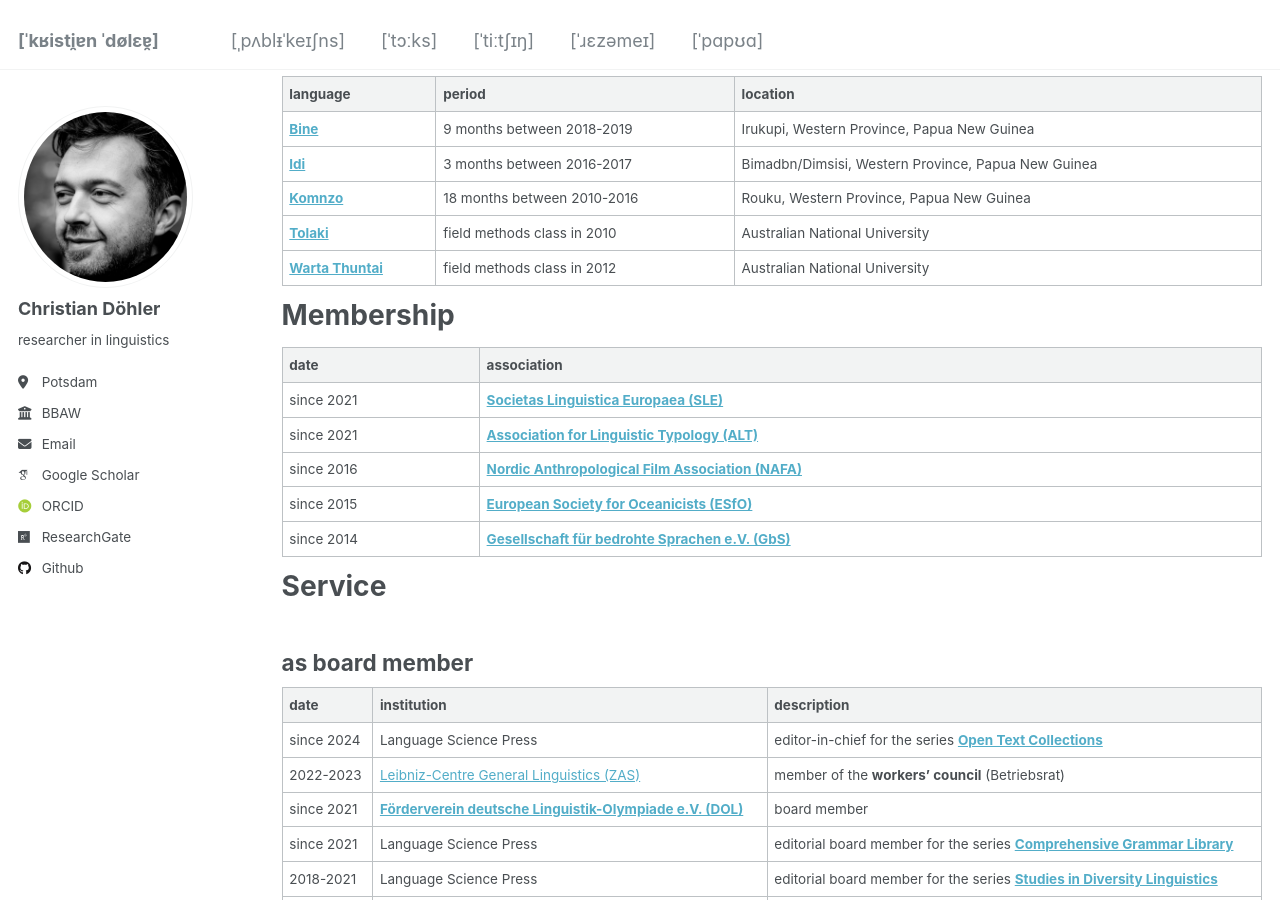
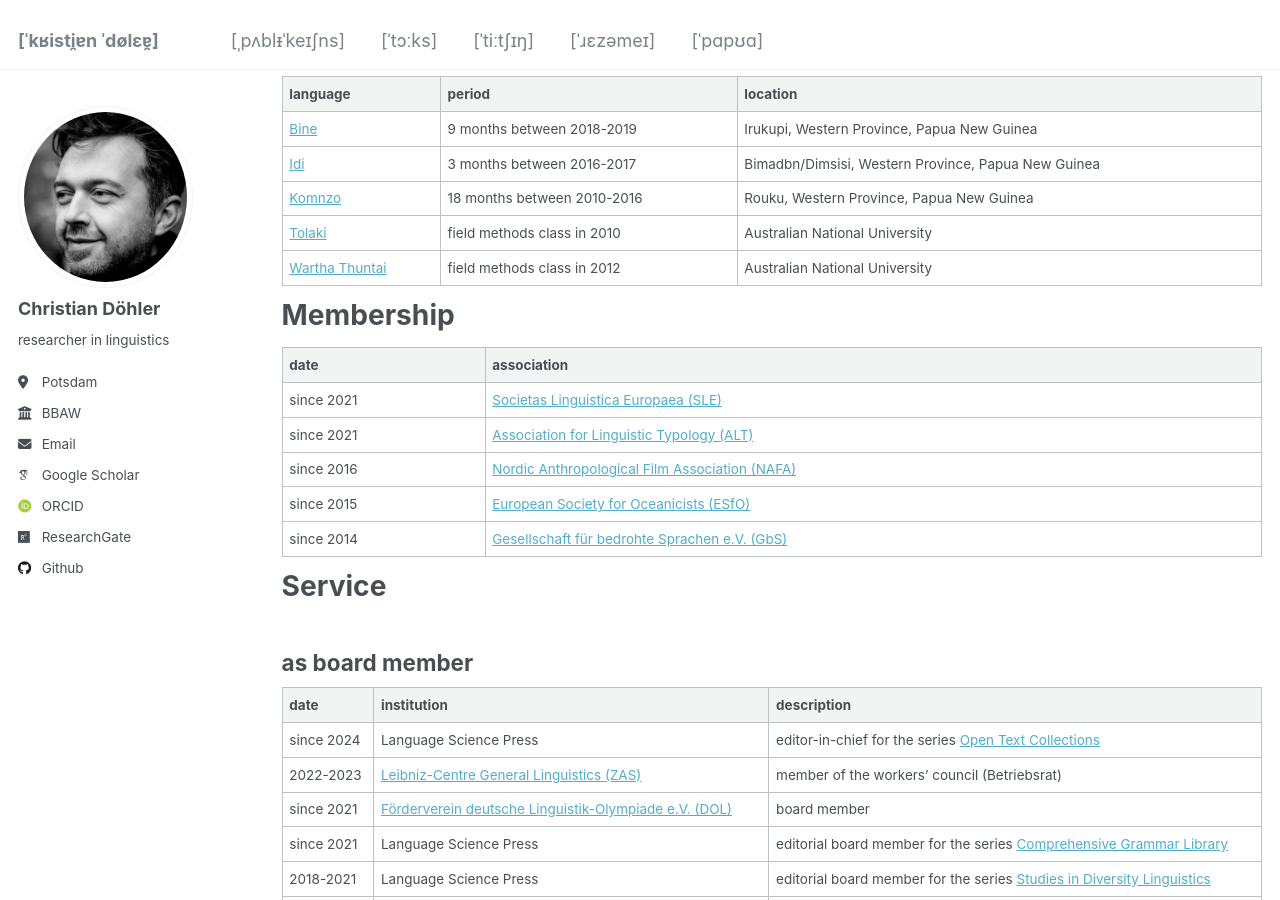
Before and after one commit to chrdoe/chrdoe.github.io, a Jekyll site: the page built from _pages/cv.md, in a window 1280 px wide and 900 px high, scrolled down 2144 px. Built offline with Jekyll 4.4.1, drawn with Linux system fonts in a browser that asks for light colours; some web fonts are replaced.

Commit message:
Update cv.md

```diff
--- a/_pages/cv.md
+++ b/_pages/cv.md
@@ -41,43 +41,43 @@ Funding
 
 |period|project|funding body|description|
 |---|---|---|-----|
-|2023-2026|**[Open Text Collections](https://www.bbaw.de/forschung/open-text-collections)**, co-applicant with Sebastian Nordhoff and Mandana Seyfeddinipur.|Deutsche Forschungsgemeinschaft (DFG)|We currently develop the intrastructure (workflow, conversion scripts, guidelines, platform, editorial board) for publishing texts in a parallel text format and in an interlinearised format. We publish text collections as (pdf-)books and as a digital database.|
-|2017-2019|**[A comprehensive documentation of Bine - a language of Southern New Guinea](https://www.elararchive.org/dk0471)**|Endangered Languages Documentation Programme (ELDP)|The grant provided the funding for several research trips to the village of Irukupi, where Bine is spoken. Bine was at the time an under-documented language of the Oriomo language family.|
-|2010-2015|**[Nen & Komnzo - Two languages of Southern New Guinea](https://portal.volkswagenstiftung.de/search/projectPDF.do?projectId=8476)**, co-applicant with Nicholas Evans and Julia Colleen Miller|Volkswagen Foundation (DoBeS)|The grant provided the funding for a detailed documentation of two undescribed Papuan languages from an almost completely unknown language family in Southern New Guinea, plus more basic materials on surrounding languages.|
-|2013|**[Vice Chancellors HDR Travel Grant](https://study.anu.edu.au/scholarships/find-scholarship/vice-chancellors-hdr-travel-grants)**|Australian National University|The grant paid for a research visit to Philadelphia and for the participation in the 3rd International Conference on Language Documentation and Conservation (ICLDC) at the University of Hawaiʻi at Mānoa.|
-|2010-2013|**[Stephen and Helen Wurm PhD scholarship](https://study.anu.edu.au/scholarships/find-scholarship/stephen-helen-wurm-phd-scholarship-asia-pacific-linguistics)**|Australian National University|The scholarship covered my living costs (and secured my visa) as a PhD student in Australia.|
+|2023-2026|[Open Text Collections](https://www.bbaw.de/forschung/open-text-collections), co-applicant with Sebastian Nordhoff and Mandana Seyfeddinipur.|Deutsche Forschungsgemeinschaft (DFG)|We currently develop the intrastructure (workflow, conversion scripts, guidelines, platform, editorial board) for publishing texts in a parallel text format and in an interlinearised format. We publish text collections as (pdf-)books and as a digital database.|
+|2017-2019|[A comprehensive documentation of Bine - a language of Southern New Guinea](https://www.elararchive.org/dk0471)|Endangered Languages Documentation Programme (ELDP)|The grant provided the funding for several research trips to the village of Irukupi, where Bine is spoken. Bine was at the time an under-documented language of the Oriomo language family.|
+|2010-2015|[Nen & Komnzo - Two languages of Southern New Guinea](https://portal.volkswagenstiftung.de/search/projectPDF.do?projectId=8476), co-applicant with Nicholas Evans and Julia Colleen Miller|Volkswagen Foundation (DoBeS)|The grant provided the funding for a detailed documentation of two undescribed Papuan languages from an almost completely unknown language family in Southern New Guinea, plus more basic materials on surrounding languages.|
+|2013|[Vice Chancellors HDR Travel Grant](https://study.anu.edu.au/scholarships/find-scholarship/vice-chancellors-hdr-travel-grants)|Australian National University|The grant paid for a research visit to Philadelphia and for the participation in the 3rd International Conference on Language Documentation and Conservation (ICLDC) at the University of Hawaiʻi at Mānoa.|
+|2010-2013|[Stephen and Helen Wurm PhD scholarship](https://study.anu.edu.au/scholarships/find-scholarship/stephen-helen-wurm-phd-scholarship-asia-pacific-linguistics)|Australian National University|The scholarship covered my living costs (and secured my visa) as a PhD student in Australia.|
 
 Awards
 ====
 
 |period|award title|institution|description|
 |---|---|---|---|
-|2022|**[Georg von der Gabelentz Award](https://linguistic-typology.org/georg-von-der-gabelentz-award)**|Association for Linguistic Typology (ALT)|prize for the published book *A grammar of Komnzo* 2018. Berlin: Language Science Press.|
-|2021|**[Franz Boas Award](https://www.delaman.org/news/sonja-riesberg-receives-first-delaman-franz-boas-award/)**|The Digital Endangered Languages & Musics Archives Network (DELAMAN)|honourable mention for the *Bine archive collection* at ELAR|
-|2017|**[Stephen Wurm Prize for Pacific Linguistics](https://www.anu.edu.au/students/program-administration/prizes/stephen-wurm-graduate-prize-for-pacific-linguistic-studies)**|Australian National University|prize for the thesis *A Grammar of Komnzo. A language of Southern New Guinea*|
-|2017|**[Franz Boas Award](https://www.delaman.org/news/2021-delaman-award-goes-to-karolina-grzech/)**|The Digital Endangered Languages & Musics Archives Network (DELAMAN)|honourable mention for the *Komnzo archive collection* at TLA|
+|2022|[Georg von der Gabelentz Award](https://linguistic-typology.org/georg-von-der-gabelentz-award)|Association for Linguistic Typology (ALT)|prize for the published book *A grammar of Komnzo* 2018. Berlin: Language Science Press.|
+|2021|[Franz Boas Award](https://www.delaman.org/news/sonja-riesberg-receives-first-delaman-franz-boas-award/)|The Digital Endangered Languages & Musics Archives Network (DELAMAN)|honourable mention for the *Bine archive collection* at ELAR|
+|2017|[Stephen Wurm Prize for Pacific Linguistics](https://www.anu.edu.au/students/program-administration/prizes/stephen-wurm-graduate-prize-for-pacific-linguistic-studies)|Australian National University|prize for the thesis *A Grammar of Komnzo. A language of Southern New Guinea*|
+|2017|[Franz Boas Award](https://www.delaman.org/news/2021-delaman-award-goes-to-karolina-grzech/)|The Digital Endangered Languages & Musics Archives Network (DELAMAN)|honourable mention for the *Komnzo archive collection* at TLA|
 
 Primary data collection (AKA fieldwork)
 ====
 
 |language|period|location|
 |---|---|-----|
-|[**Bine**](https://glottolog.org/resource/languoid/id/bine1240)|9 months between 2018-2019|Irukupi, Western Province, Papua New Guinea|
-|[**Idi**](https://glottolog.org/resource/languoid/id/idii1243)|3 months between 2016-2017|Bimadbn/Dimsisi, Western Province, Papua New Guinea|
-|[**Komnzo**](https://glottolog.org/resource/languoid/id/wara1294)|18 months between 2010-2016|Rouku, Western Province, Papua New Guinea|
-|[**Tolaki**](https://glottolog.org/resource/languoid/id/tola1247)|field methods class in 2010|Australian National University|
-|[**Warta Thuntai**](https://glottolog.org/resource/languoid/id/gunt1241)|field methods class in 2012|Australian National University|
+|[Bine](https://glottolog.org/resource/languoid/id/bine1240)|9 months between 2018-2019|Irukupi, Western Province, Papua New Guinea|
+|[Idi](https://glottolog.org/resource/languoid/id/idii1243)|3 months between 2016-2017|Bimadbn/Dimsisi, Western Province, Papua New Guinea|
+|[Komnzo](https://glottolog.org/resource/languoid/id/wara1294)|18 months between 2010-2016|Rouku, Western Province, Papua New Guinea|
+|[Tolaki](https://glottolog.org/resource/languoid/id/tola1247)|field methods class in 2010|Australian National University|
+|[Wartha Thuntai](https://glottolog.org/resource/languoid/id/gunt1241)|field methods class in 2012|Australian National University|
 
 Membership
 ====
 
 |date|association|
 |---|---|
-|since 2021|[**Societas Linguistica Europaea (SLE)**](https://societaslinguistica.eu/)|
-|since 2021|[**Association for Linguistic Typology (ALT)**](https://linguistic-typology.org/)|
-|since 2016|[**Nordic Anthropological Film Association (NAFA)**](https://nafafilm.org/?q=news)|
-|since 2015|[**European Society for Oceanicists (ESfO)**](http://esfo-org.eu/)|
-|since 2014|[**Gesellschaft für bedrohte Sprachen e.V. (GbS)**](https://gbs.uni-koeln.de/)|
+|since 2021|[Societas Linguistica Europaea (SLE)](https://societaslinguistica.eu/)|
+|since 2021|[Association for Linguistic Typology (ALT)](https://linguistic-typology.org/)|
+|since 2016|[Nordic Anthropological Film Association (NAFA)](https://nafafilm.org/?q=news)|
+|since 2015|[European Society for Oceanicists (ESfO)](http://esfo-org.eu/)|
+|since 2014|[Gesellschaft für bedrohte Sprachen e.V. (GbS)](https://gbs.uni-koeln.de/)|
 
 Service
 ====
@@ -87,11 +87,11 @@ as board member
 
 |date|institution|description|
 |---|---|-----|
-|since 2024|Language Science Press|editor-in-chief for the series [**Open Text Collections**](https://langsci-press.org/catalog/series/otc)|
-|2022-2023|[Leibniz-Centre General Linguistics (ZAS)](https://www.leibniz-zas.de/en/)|member of the **workers' council** (Betriebsrat)|
-|since 2021|[**Förderverein deutsche Linguistik-Olympiade e.V. (DOL)**](https://linguistikolympiade.de/)|board member|
-|since 2021|Language Science Press|editorial board member for the series [**Comprehensive Grammar Library**](https://langsci-press.org/catalog/series/cogl)|
-|2018-2021|Language Science Press|editorial board member for the series [**Studies in Diversity Linguistics**](https://langsci-press.org/catalog/series/sidl)|
+|since 2024|Language Science Press|editor-in-chief for the series [Open Text Collections](https://langsci-press.org/catalog/series/otc)|
+|2022-2023|[Leibniz-Centre General Linguistics (ZAS)](https://www.leibniz-zas.de/en/)|member of the workers' council (Betriebsrat)|
+|since 2021|[Förderverein deutsche Linguistik-Olympiade e.V. (DOL)](https://linguistikolympiade.de/)|board member|
+|since 2021|Language Science Press|editorial board member for the series [Comprehensive Grammar Library](https://langsci-press.org/catalog/series/cogl)|
+|2018-2021|Language Science Press|editorial board member for the series [Studies in Diversity Linguistics](https://langsci-press.org/catalog/series/sidl)|
 |since 2015|Language Science Press|proofreader|
 |2013-2014|Department of Linguistics, Australian National University|PhD student representative|
 
@@ -114,10 +114,10 @@ as conference organizer
 
 |date|conference|institution|comment|
 |---|---|---|-----|
-|Jun 2022|**[14th Austronesian & Papuan Languages and Linguistics Conference](https://sites.google.com/view/apll14-conference/)**|Leibniz-Centre General Linguistics (ZAS) & Humboldt University, Berlin|together with Jocelyn Aznar, Yining Nie, Jozina Vander Klok, and Tonjes Veenstra|
-|Dec 2021|**[MultEx@ZAS - Workshop on Multiple Exponence](https://sites.google.com/view/multexzas/home)**|Leibniz-Centre General Linguistics (ZAS)|together with Kenyon Branan, Thomas McFadden, André Meinunger, Zorica Puškar-Gallien, Nicholas Rolle, Frank Seifart, Alexander Turtureanu, Tonjes Veenstra, and Karolina Zuchewicz|
-|May 2013|**2nd Workshop on the Languages of Melanesia**|Australian National University|together with Mae Carroll, Fanny Cottet, Nicholas Evans, and Simon Greenhill|
-|Mar 2012|**1st Workshop on the Languages of Melanesia**|Australian National University|together with Mae Carroll, Fanny Cottet, and Nicholas Evans|
+|Jun 2022|[14th Austronesian & Papuan Languages and Linguistics Conference](https://sites.google.com/view/apll14-conference/)|Leibniz-Centre General Linguistics (ZAS) & Humboldt University, Berlin|together with Jocelyn Aznar, Yining Nie, Jozina Vander Klok, and Tonjes Veenstra|
+|Dec 2021|[MultEx@ZAS - Workshop on Multiple Exponence](https://sites.google.com/view/multexzas/home)|Leibniz-Centre General Linguistics (ZAS)|together with Kenyon Branan, Thomas McFadden, André Meinunger, Zorica Puškar-Gallien, Nicholas Rolle, Frank Seifart, Alexander Turtureanu, Tonjes Veenstra, and Karolina Zuchewicz|
+|May 2013|2nd Workshop on the Languages of Melanesia|Australian National University|together with Mae Carroll, Fanny Cottet, Nicholas Evans, and Simon Greenhill|
+|Mar 2012|1st Workshop on the Languages of Melanesia|Australian National University|together with Mae Carroll, Fanny Cottet, and Nicholas Evans|
 
 Failures
 ====
```
